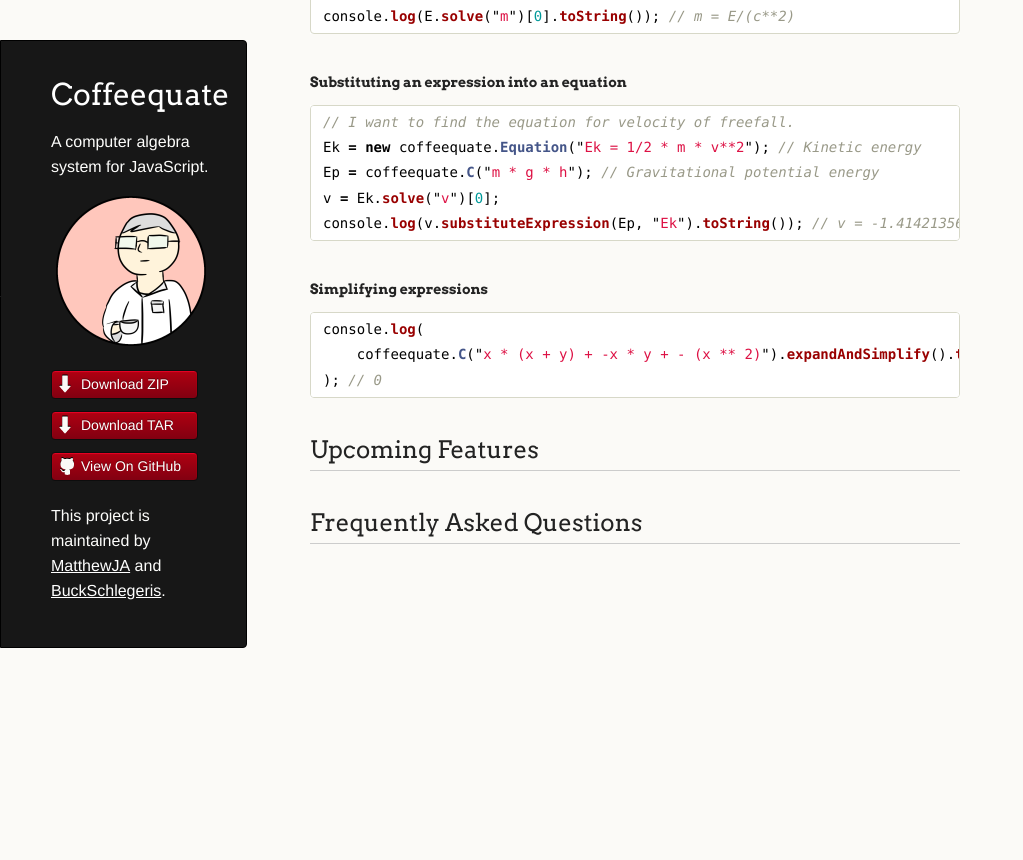
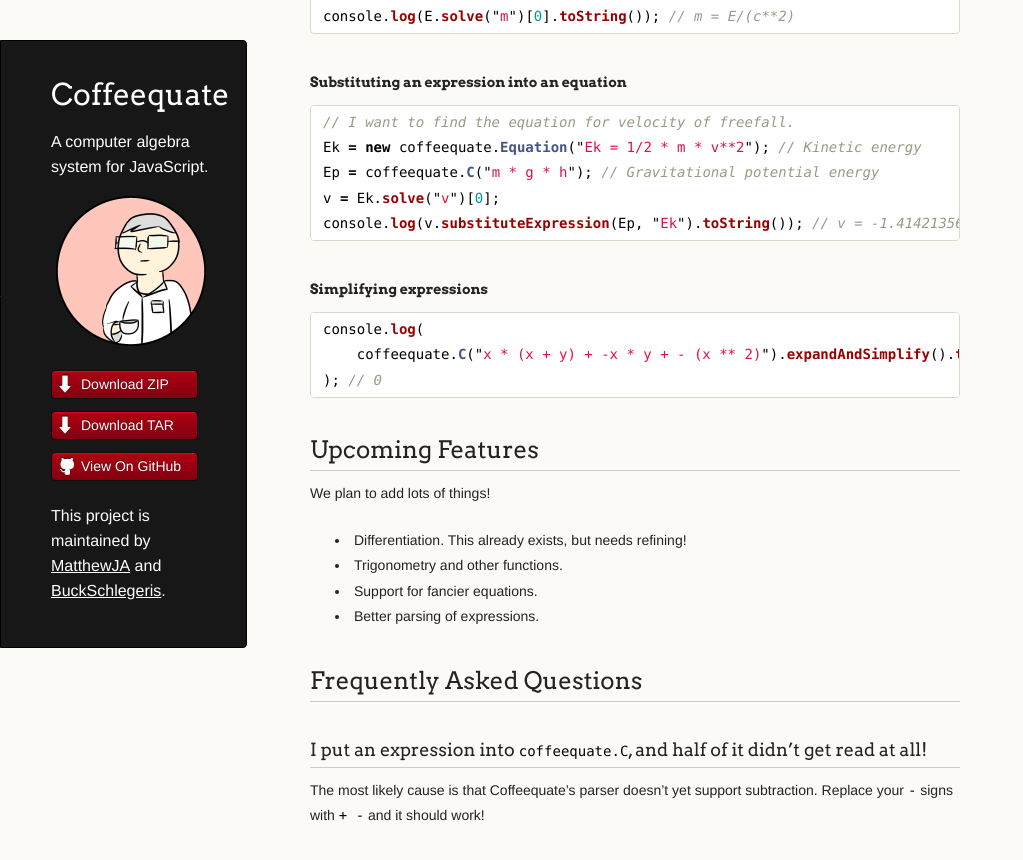
Before and after one commit to MatthewJA/Coffeequate, a Jekyll site: the page built from index.markdown, in a window 1280 px wide and 900 px high, scrolled down 999 px. Shown: the top 860 px of the window, without its empty margins (0-1023 px from the left). Built offline with Jekyll 4.4.1, drawn with Linux system fonts in a browser that asks for light colours; Markdown is read by kramdown in place of the engine named in the settings.

Commit message:
Added FAQ

````diff
--- a/index.markdown
+++ b/index.markdown
@@ -56,5 +56,14 @@
 ```
 
 ## Upcoming Features
+We plan to add lots of things!
+
+* Differentiation. This already exists, but needs refining!
+* Trigonometry and other functions.
+* Support for fancier equations.
+* Better parsing of expressions.
 
 ## Frequently Asked Questions
+
+### I put an expression into `coffeequate.C`, and half of it didn't get read at all!
+The most likely cause is that Coffeequate's parser doesn't yet support subtraction. Replace your `-` signs with `+ -` and it should work!
````
